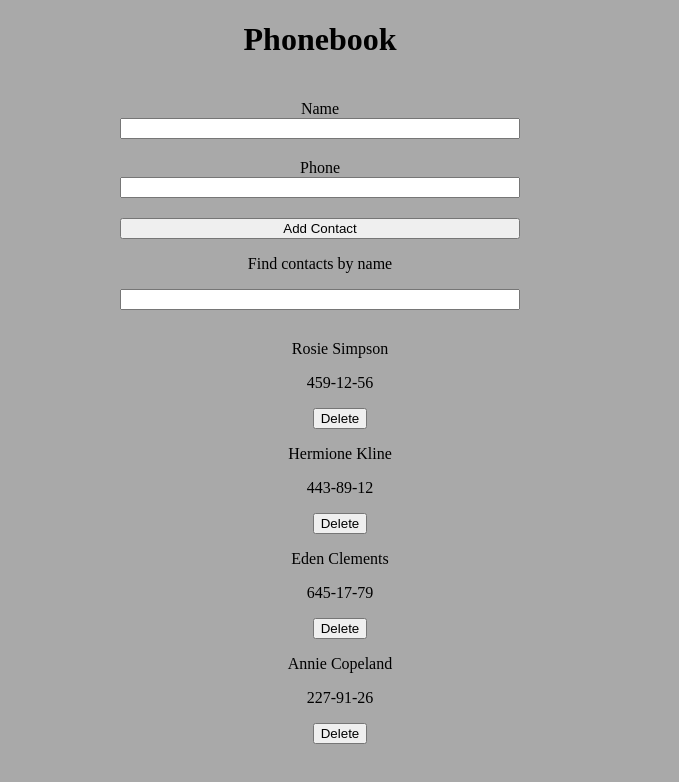
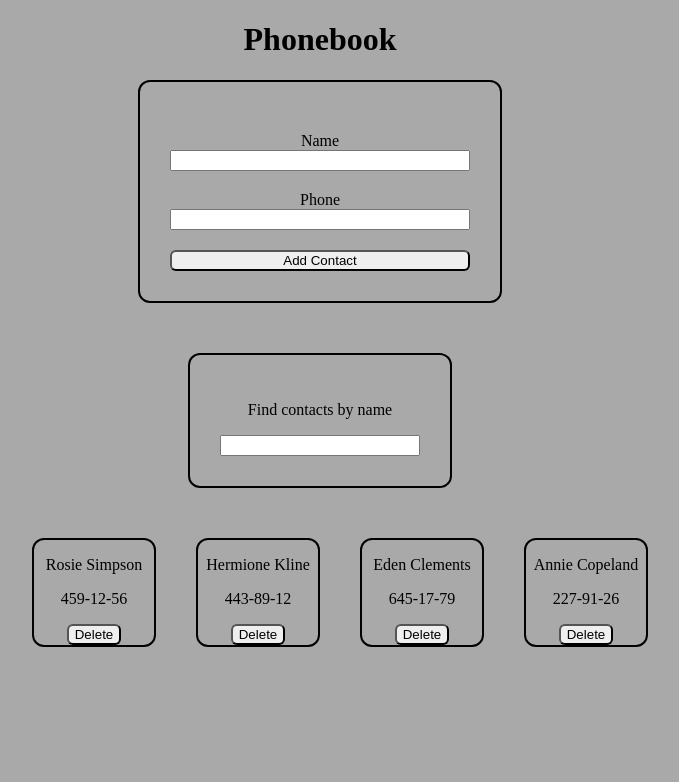
Before and after one commit to osmnr/goit-react-hw-03, a React (Vite) app: page / in a window 1280 px wide. Shown: the top 782 px of the page, without its empty margins (320-999 px from the left). Built offline with nearby package versions, Linux system fonts and the light colour scheme.

Commit message:
style changes
style changes

```diff
--- a/src/App.module.css
+++ b/src/App.module.css
@@ -8,6 +8,5 @@ ul{
 }
 
 body {
-  color: black;
   background-color: darkgray;
 }
--- a/src/components/ContactForm/ContactForm.module.css
+++ b/src/components/ContactForm/ContactForm.module.css
@@ -2,7 +2,11 @@
   display:flex;
   flex-direction: column;
   margin:auto;
-  max-width: 400px;
+  max-width: 300px;
+  border:2px solid;
+  border-radius: 12px;
+  padding:30px;
+
 }
 .contactForm button,  .contactForm label{
   margin-top:20px;
--- a/src/components/ContactList/ContactList.jsx
+++ b/src/components/ContactList/ContactList.jsx
@@ -1,8 +1,9 @@
 import Contact from "./Contact";
+import css from "./ContactList.module.css"
 
 const ContactList = ({ contacts, deleteContact }) => {
   return (
-    <ul>
+    <ul className={css.contactListUL}>
       {contacts.map(({ id, name, number }) => (
         <li key={id}>
           <Contact id={id} name={name} number={number} deleteContact={deleteContact} />
--- /dev/null
+++ b/src/components/ContactList/ContactList.module.css
@@ -0,0 +1,19 @@
+ul{
+    margin-top:50px;
+    display:flex;
+    flex-direction: row;
+    align-items: center;
+    justify-content: center;
+    gap:40px;
+    flex-wrap: wrap;
+}
+li{
+    min-width: 120px;
+    border:solid 2px;
+    border-radius: 12px;
+    display: flex;
+    flex-direction: column;
+}
+button{
+    border-radius: 6px;
+}
--- a/src/components/SearchBox/SearchBox.module.css
+++ b/src/components/SearchBox/SearchBox.module.css
@@ -2,6 +2,10 @@
     display:flex;
     flex-direction: column;
     margin:auto;
-    max-width: 400px;
+    max-width: 200px;
     margin-bottom: 30px;
+    margin-top:50px;
+    border:2px solid;
+    border-radius: 12px;
+    padding:30px
 }
```
